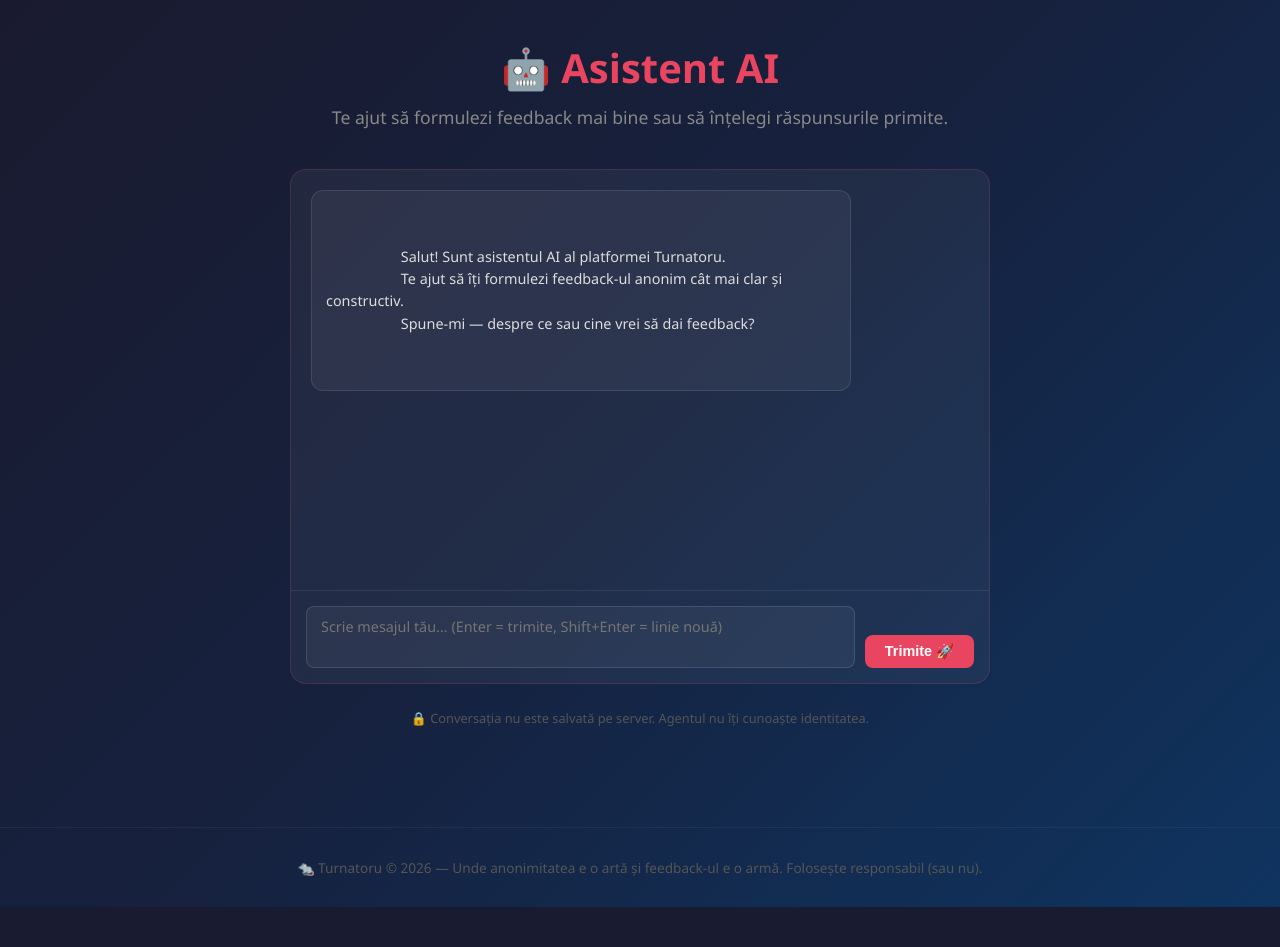
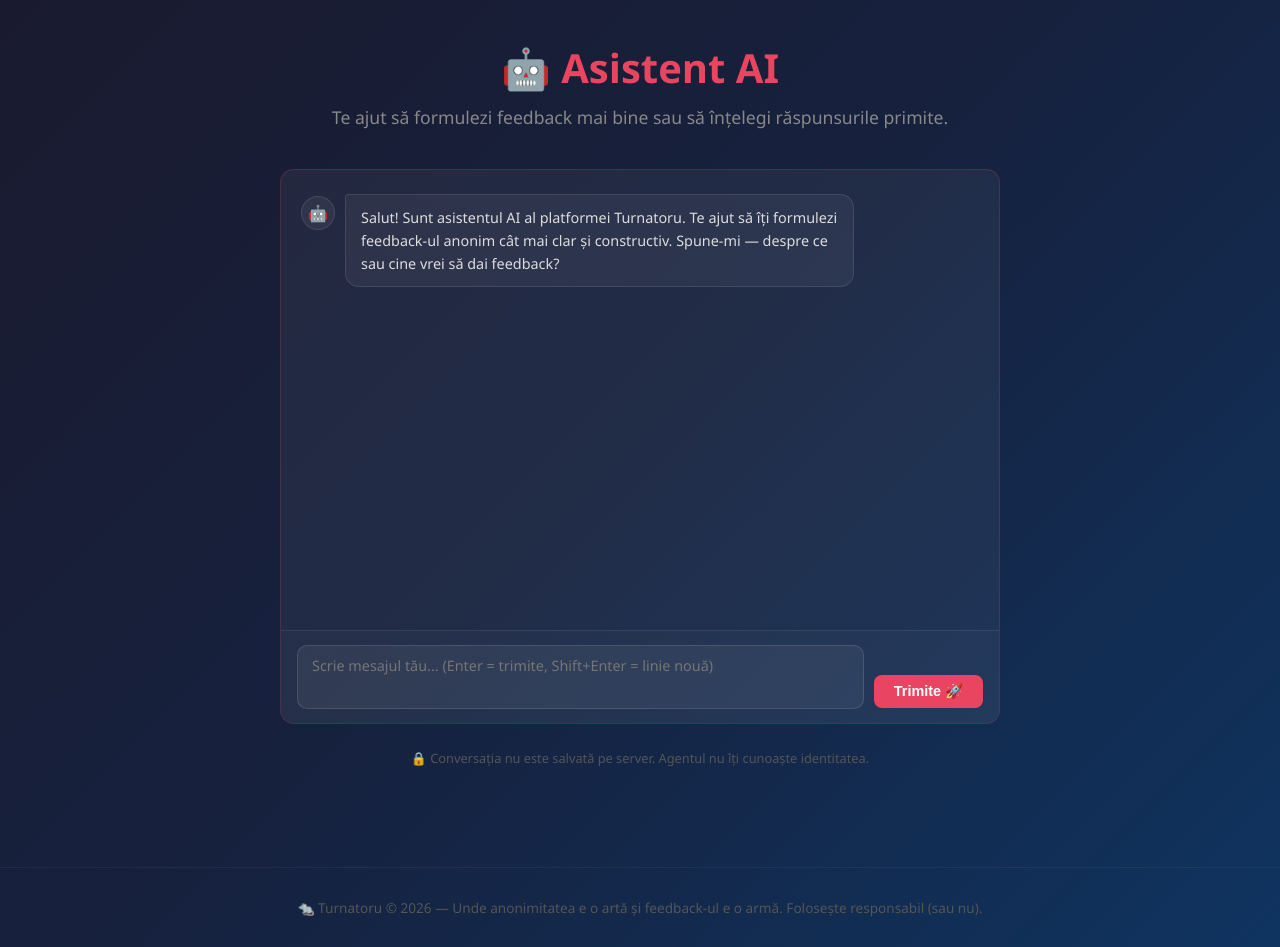
Before and after one commit to Andrehix/turnatoru, a Django app: page /agents/chatbot/ in a window 1280 px wide. Shown: the part 71-1018 px from the top of the page. Before the commit the page ends 978 px from the top, so only its background shows below. Run offline with Django 5.2, Linux system fonts and the light colour scheme.

Commit message:
feat: redesign chatbot UI with avatars, custom scrollbar and better bubble alignment

```diff
--- a/agents/templates/agents/chatbot.html
+++ b/agents/templates/agents/chatbot.html
@@ -17,37 +17,24 @@
 <h1 class="page-title">🤖 Asistent AI</h1>
 <p class="page-subtitle">Te ajut să formulezi feedback mai bine sau să înțelegi răspunsurile primite.</p>
 
-<div style="max-width:700px; margin:0 auto;">
-    <div class="card" style="padding:0; overflow:hidden;">
+<div style="max-width:720px; margin:0 auto;">
+    <div class="card" style="padding:0; overflow:hidden; border-radius:14px;">
 
-        <div id="chat-messages"
-             style="height:420px; overflow-y:auto; padding:20px;
-                    display:flex; flex-direction:column; gap:12px;">
+        <!-- zona mesaje -->
+        <div id="chat-messages">
             <div class="ai-msg ai-msg--assistant">
-                <div class="ai-bubble ai-bubble--assistant">
-                    {% if user.is_authenticated %}
-                    Salut! Sunt asistentul AI al platformei Turnatoru.
-                    Te ajut să înțelegi feedback-ul primit și să tragi concluzii utile din el.
-                    Poți să îmi descrii ce răspunsuri ai primit sau ce te nedumerește.
-                    {% else %}
-                    Salut! Sunt asistentul AI al platformei Turnatoru.
-                    Te ajut să îți formulezi feedback-ul anonim cât mai clar și constructiv.
-                    Spune-mi — despre ce sau cine vrei să dai feedback?
-                    {% endif %}
-                </div>
+                <div class="ai-avatar">🤖</div>
+                <div class="ai-bubble ai-bubble--assistant">{% if user.is_authenticated %}Salut! Sunt asistentul AI al platformei Turnatoru. Te ajut să înțelegi feedback-ul primit și să tragi concluzii utile din el. Poți să îmi descrii ce răspunsuri ai primit sau ce te nedumerește.{% else %}Salut! Sunt asistentul AI al platformei Turnatoru. Te ajut să îți formulezi feedback-ul anonim cât mai clar și constructiv. Spune-mi — despre ce sau cine vrei să dai feedback?{% endif %}</div>
             </div>
         </div>
 
-        <div style="padding:15px; border-top:1px solid rgba(255,255,255,0.08);
-                    display:flex; gap:10px; align-items:flex-end;">
+        <!-- input -->
+        <div class="ai-input-bar">
             <textarea id="user-input"
+                      class="ai-textarea"
                       placeholder="Scrie mesajul tău... (Enter = trimite, Shift+Enter = linie nouă)"
-                      rows="2"
-                      style="flex:1; background:rgba(255,255,255,0.05);
-                             border:1px solid rgba(255,255,255,0.12); border-radius:8px;
-                             padding:10px 14px; color:#ddd; resize:none;
-                             font-family:inherit; font-size:0.9rem; line-height:1.4;"></textarea>
-            <button id="send-btn" onclick="sendMessage()" class="btn btn-primary">
+                      rows="2"></textarea>
+            <button id="send-btn" onclick="sendMessage()" class="btn btn-primary ai-send-btn">
                 Trimite 🚀
             </button>
         </div>
@@ -59,34 +46,118 @@
 </div>
 
 <style>
-.ai-msg { display:flex; }
-.ai-msg--user  { justify-content:flex-end; }
-.ai-msg--assistant { justify-content:flex-start; }
+/* zona mesaje */
+#chat-messages {
+    height: 460px;
+    overflow-y: auto;
+    padding: 24px 20px;
+    display: flex;
+    flex-direction: column;
+    gap: 16px;
+    scroll-behavior: smooth;
+}
 
+/* scrollbar custom */
+#chat-messages::-webkit-scrollbar { width: 6px; }
+#chat-messages::-webkit-scrollbar-track { background: transparent; }
+#chat-messages::-webkit-scrollbar-thumb {
+    background: rgba(255,255,255,0.12);
+    border-radius: 3px;
+}
+#chat-messages::-webkit-scrollbar-thumb:hover {
+    background: rgba(255,255,255,0.22);
+}
+
+/* rand mesaj */
+.ai-msg {
+    display: flex;
+    align-items: flex-start;
+    gap: 10px;
+}
+.ai-msg--user {
+    flex-direction: row-reverse;
+}
+
+/* avatar */
+.ai-avatar {
+    flex-shrink: 0;
+    width: 34px;
+    height: 34px;
+    border-radius: 50%;
+    background: rgba(255,255,255,0.06);
+    border: 1px solid rgba(255,255,255,0.1);
+    display: flex;
+    align-items: center;
+    justify-content: center;
+    font-size: 1rem;
+    margin-top: 2px;
+}
+.ai-avatar--user {
+    background: rgba(233,69,96,0.15);
+    border-color: rgba(233,69,96,0.25);
+}
+
+/* balon */
 .ai-bubble {
-    max-width:82%;
-    padding:10px 14px;
-    border-radius:12px;
-    font-size:0.9rem;
-    line-height:1.55;
-    white-space:pre-wrap;
-    word-break:break-word;
+    max-width: 75%;
+    padding: 11px 15px;
+    border-radius: 14px;
+    font-size: 0.9rem;
+    line-height: 1.6;
+    word-break: break-word;
+    white-space: pre-wrap;
+}
+.ai-bubble--assistant {
+    background: rgba(255,255,255,0.05);
+    border: 1px solid rgba(255,255,255,0.1);
+    color: #ddd;
+    border-top-left-radius: 4px;
 }
 .ai-bubble--user {
-    background:rgba(233,69,96,0.18);
-    border:1px solid rgba(233,69,96,0.28);
-    color:#ddd;
-}
-.ai-bubble--assistant {
-    background:rgba(255,255,255,0.05);
-    border:1px solid rgba(255,255,255,0.1);
-    color:#ddd;
+    background: rgba(233,69,96,0.18);
+    border: 1px solid rgba(233,69,96,0.28);
+    color: #eee;
+    border-top-right-radius: 4px;
+    text-align: left;
 }
 .ai-bubble--thinking {
-    background:rgba(255,255,255,0.03);
-    border:1px solid rgba(255,255,255,0.06);
-    color:#666;
-    font-style:italic;
+    background: rgba(255,255,255,0.03);
+    border: 1px solid rgba(255,255,255,0.07);
+    color: #666;
+    font-style: italic;
+    border-top-left-radius: 4px;
+}
+
+/* bara input */
+.ai-input-bar {
+    display: flex;
+    gap: 10px;
+    align-items: flex-end;
+    padding: 14px 16px;
+    border-top: 1px solid rgba(255,255,255,0.08);
+    background: rgba(255,255,255,0.02);
+}
+.ai-textarea {
+    flex: 1;
+    background: rgba(255,255,255,0.06);
+    border: 1px solid rgba(255,255,255,0.12);
+    border-radius: 10px;
+    padding: 10px 14px;
+    color: #ddd;
+    resize: none;
+    font-family: inherit;
+    font-size: 0.9rem;
+    line-height: 1.45;
+    outline: none;
+    transition: border-color 0.2s;
+}
+.ai-textarea:focus {
+    border-color: rgba(233,69,96,0.5);
+}
+.ai-send-btn {
+    flex-shrink: 0;
+    align-self: flex-end;
+    margin-bottom: 1px;
 }
 </style>
 
@@ -102,9 +173,16 @@ function appendBubble(role, text) {
     const box = document.getElementById('chat-messages');
     const row = document.createElement('div');
     row.className = `ai-msg ai-msg--${role}`;
+
+    const avatar = document.createElement('div');
+    avatar.className = role === 'user' ? 'ai-avatar ai-avatar--user' : 'ai-avatar';
+    avatar.textContent = role === 'user' ? '🐀' : '🤖';
+
     const bubble = document.createElement('div');
     bubble.className = `ai-bubble ai-bubble--${role}`;
     bubble.textContent = text;
+
+    row.appendChild(avatar);
     row.appendChild(bubble);
     box.appendChild(row);
     box.scrollTop = box.scrollHeight;
@@ -126,7 +204,7 @@ async function sendMessage() {
     const box = document.getElementById('chat-messages');
     const thinkingRow = document.createElement('div');
     thinkingRow.className = 'ai-msg ai-msg--assistant';
-    thinkingRow.innerHTML = '<div class="ai-bubble ai-bubble--thinking">🤔 Gândesc...</div>';
+    thinkingRow.innerHTML = '<div class="ai-avatar">🤖</div><div class="ai-bubble ai-bubble--thinking">🤔 Gândesc...</div>';
     box.appendChild(thinkingRow);
     box.scrollTop = box.scrollHeight;
 
```
